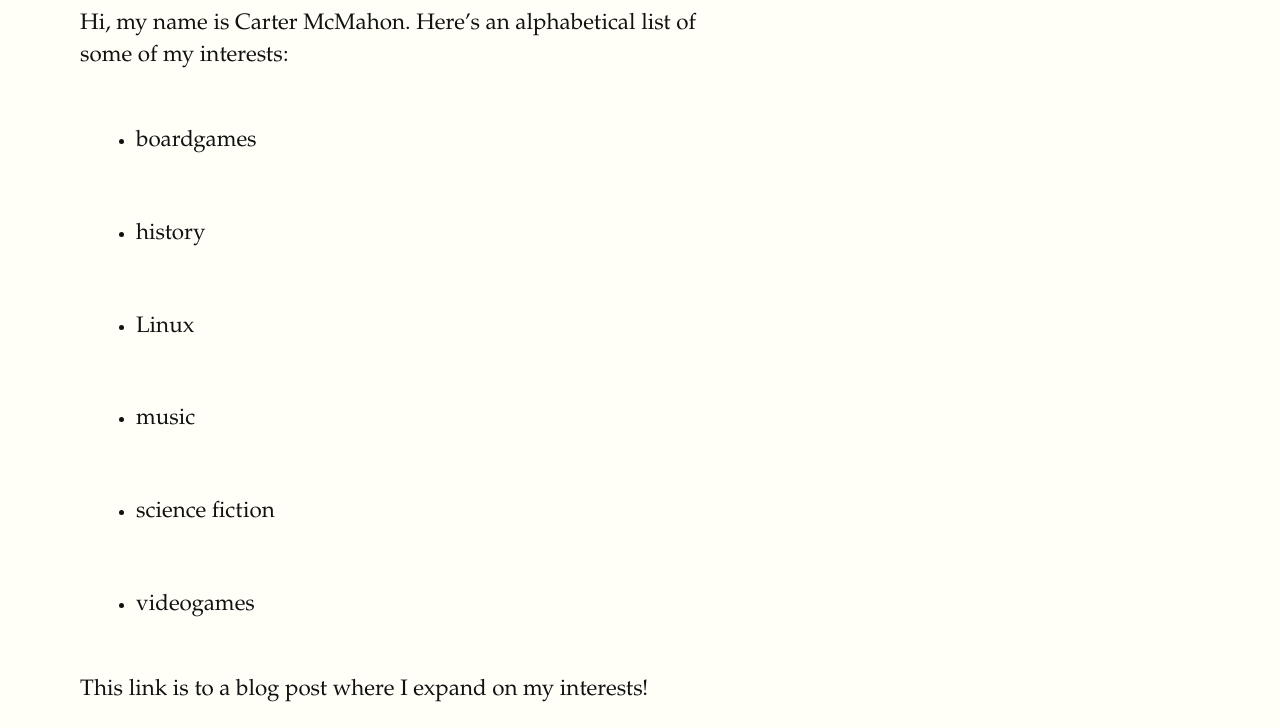
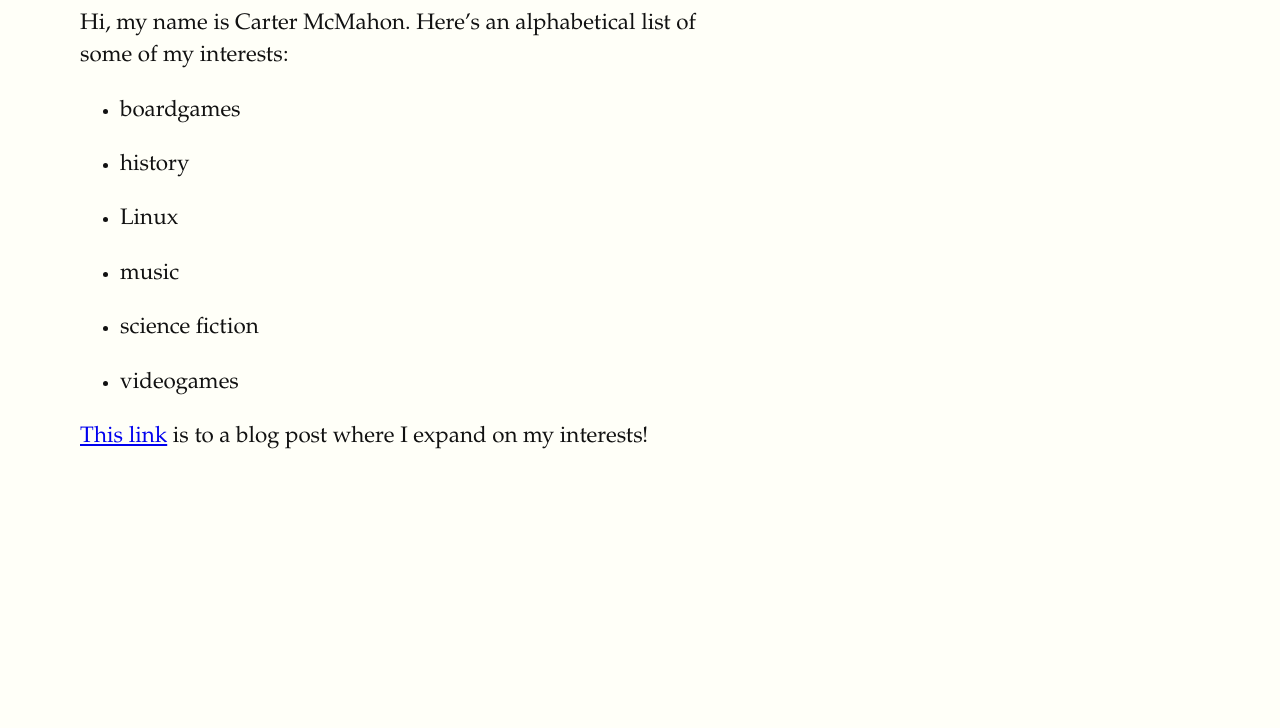
Before and after one commit to Cwmcmahon/personal_site, a plain HTML site: page out/about/index.html in a window 1280 px wide. Shown: the part 178-906 px from the top of the page. After the commit the page ends 800 px from the top, so only its background shows below. Drawn offline with Linux system fonts and the light colour scheme; a web font is replaced by a local one.

Commit message:
Fix list style

```diff
--- a/out/about/index.html
+++ b/out/about/index.html
@@ -152,12 +152,6 @@ blockquote footer {
 
 ol, ul {
   width: 45%;
-  -webkit-padding-start: 5%;
-  -webkit-padding-end: 5%;
-}
-
-li {
-  padding: 0.5rem 0;
 }
 
 figure {
@@ -186,17 +180,6 @@ figcaption {
 }
 
 figure.fullwidth figcaption { margin-right: 24%; }
-
-/* Links: replicate underline that clears descenders */
-a:link, a:visited { color: inherit; }
-
-a:link {
-  text-decoration: none;
-}
-
-#toc {
-  display: none;
-}
 
 video {
   max-width: 100%;
--- a/styles/custom.css
+++ b/styles/custom.css
@@ -143,12 +143,6 @@ blockquote footer {
 
 ol, ul {
   width: 45%;
-  -webkit-padding-start: 5%;
-  -webkit-padding-end: 5%;
-}
-
-li {
-  padding: 0.5rem 0;
 }
 
 figure {
@@ -177,17 +171,6 @@ figcaption {
 }
 
 figure.fullwidth figcaption { margin-right: 24%; }
-
-/* Links: replicate underline that clears descenders */
-a:link, a:visited { color: inherit; }
-
-a:link {
-  text-decoration: none;
-}
-
-#toc {
-  display: none;
-}
 
 video {
   max-width: 100%;
```
Also changed, not shown: out/blog/expanding_on_my_interests.html (+0 -17 lines), out/blog/index.html (+0 -17 lines), out/commonplace/any_human_power.html (+0 -17 lines), out/commonplace/contemplate_existence.html (+0 -17 lines), out/commonplace/do_philosophy_well.html (+0 -17 lines), out/commonplace/index.html (+0 -17 lines), out/commonplace/litany_against_fear.html (+0 -17 lines), out/commonplace/nothing_erases_the_past.html (+0 -17 lines), out/commonplace/the_water_is_still_there.html (+0 -17 lines), out/commonplace/welcome_every_moment.html (+0 -17 lines), out/index.html (+0 -17 lines), out/now/index.html (+0 -17 lines).
